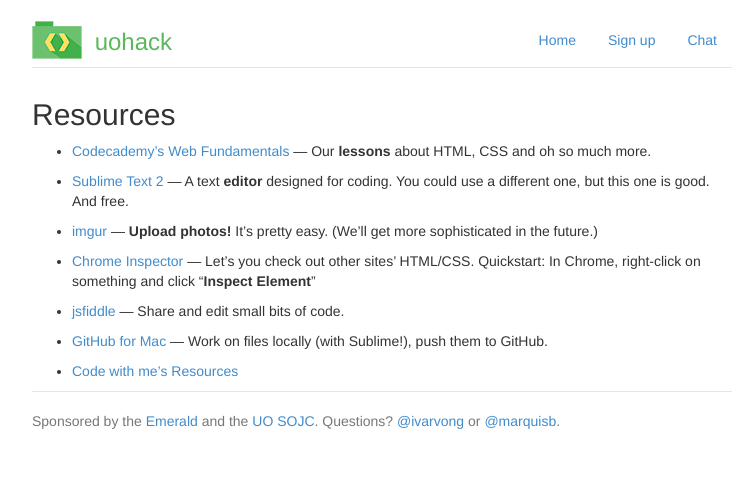
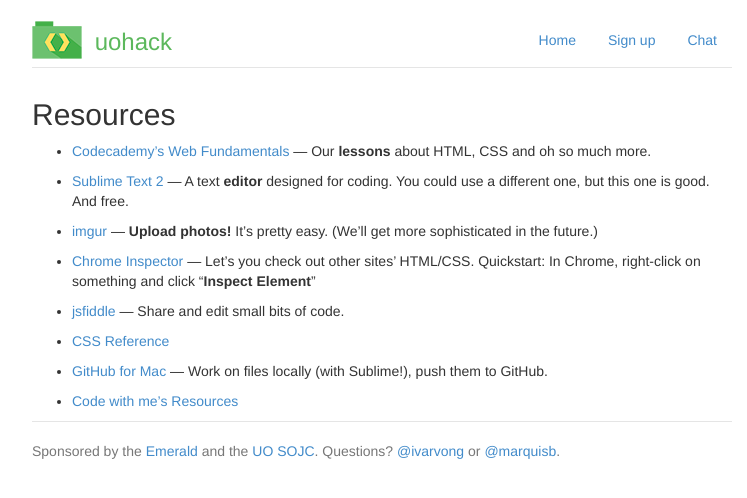
Before and after one commit to uohack/uohack.github.io, a Jekyll site: the page built from resources/index.md, in a window 1280 px wide. Shown: the top 498 px of the page, without its empty margins (258-1005 px from the left). Built offline with Jekyll 4.4.1, drawn with Linux system fonts in a browser that asks for light colours.

Commit message:
add css ref

```diff
--- a/resources/index.md
+++ b/resources/index.md
@@ -15,6 +15,8 @@
 
 - [jsfiddle](http://jsfiddle.net/) &mdash; Share and edit small bits of code.
 
+- [CSS Reference](https://developer.mozilla.org/en-US/docs/Web/CSS/Reference?redirectlocale=en-US&redirectslug=CSS%2FCSS_Reference)
+
 - [GitHub for Mac](http://mac.github.com/) &mdash; Work on files locally (with Sublime!), push them to GitHub.
 
 - [Code with me's Resources](http://codewithme.us/portland/resources.html)
```
